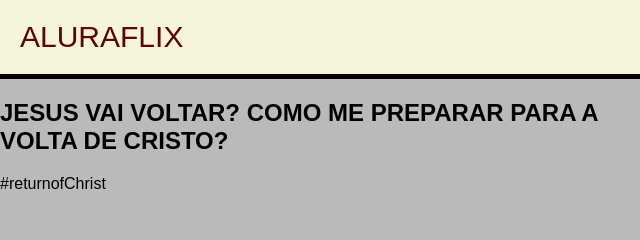
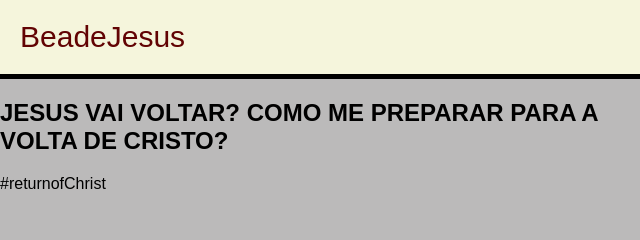
Before and after one commit to 2D47/beadeJesusflix, a plain HTML site: page index.html in a window 1280 px wide. Shown: the top 240 px of the page, 0-640 px from the left. Drawn offline with Linux system fonts and the light colour scheme; a web font is replaced by a local one.

Commit message:
Alterando Aluraflix para BeadeJesus!

```diff
--- a/index.html
+++ b/index.html
@@ -5,12 +5,13 @@
   <link rel="preconnect" href="https://fonts.googleapis.com">
 <link rel="preconnect" href="https://fonts.gstatic.com" crossorigin>
 <link href="https://fonts.googleapis.com/css2?family=Alumni+Sans+Inline+One:ital@0;1&family=Bricolage+Grotesque:opsz,wght@12..96,200..800&display=swap" rel="stylesheet">
+<title> BeadeJesus</title>
 </head>
 
 
 <body>
 
-    <header>ALURAFLIX</header>
+    <header>BeadeJesus</header>
 
 
  <section class="chamada">
```
